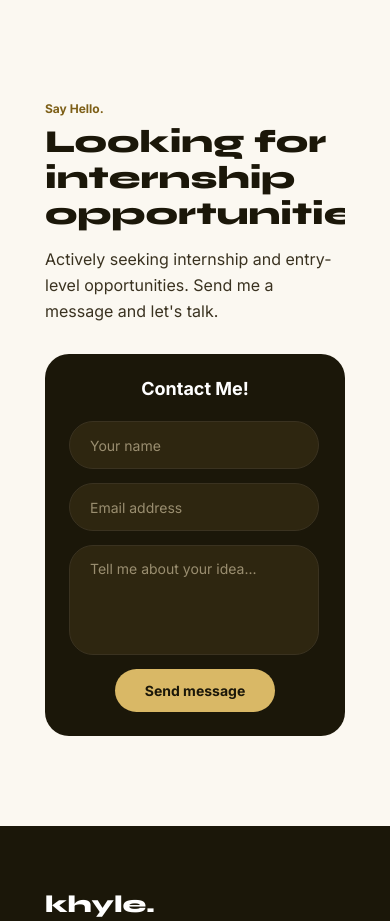
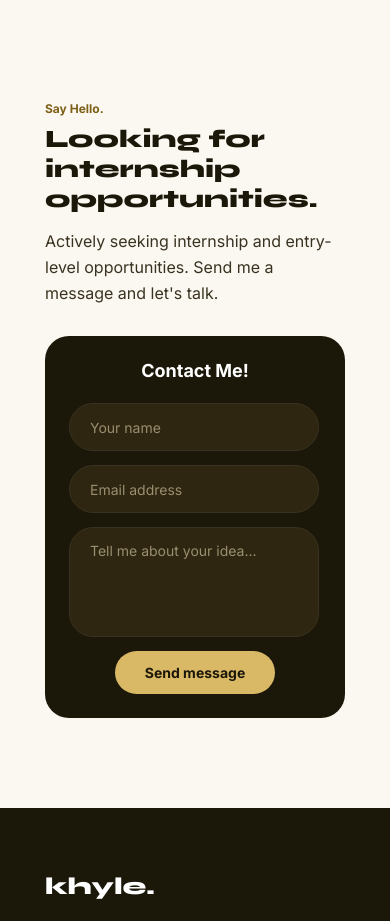
Before and after one commit to Justkylep/PortfolioKo, a React (Vite) app: page / in a window 390 px wide. Shown: the part 5060-5981 px from the top of the page. Built offline with nearby package versions, Linux system fonts and the light colour scheme; the HTML template or start-up script is replaced by a standard one.

Commit message:
retouchhd

```diff
--- a/src/styles/contact.css
+++ b/src/styles/contact.css
@@ -202,6 +202,7 @@
 
 
 /* MOBILE */
+/* MOBILE */
 @media (max-width: 1040px) {
 
   .form-area {
@@ -211,13 +212,14 @@
   .form-left {
     float: none;
     width: 300px;
-    margin: 0px 0px 30px 0px;
+    margin-top: 0px;
+    margin-bottom: 30px;
   }
 
   .form-title {
     width: 300px;
-    font-size: 32px;
-    line-height: 36px;
+    font-size: 25px;
+    line-height: 30px;
   }
 
   .form-text {
@@ -232,7 +234,10 @@
     padding: 24px;
   }
 
-  .form-input,
+  .form-input {
+    width: 250px;
+  }
+
   .form-message {
     width: 250px;
   }
@@ -258,4 +263,5 @@
   .contact-profiles {
     width: 190px;
   }
+
 }
```
